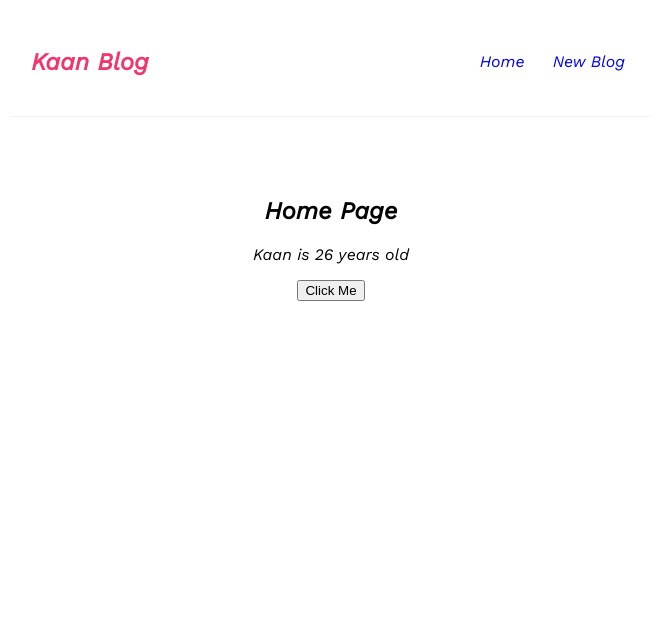
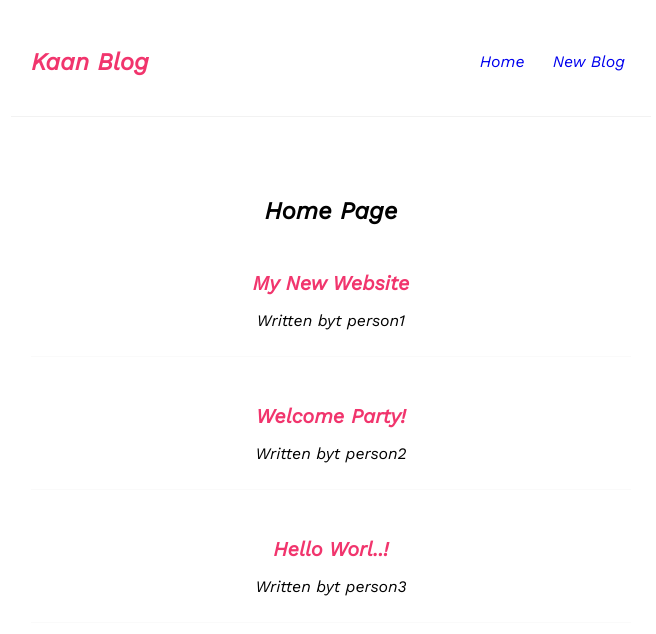
Before and after one commit to kaannbass/Hello-React, a React (Create React App) app: page / in a window 1280 px wide. Shown: the top 634 px of the page, without its empty margins (309-965 px from the left). Built offline with nearby package versions, Linux system fonts and the light colour scheme.

Commit message:
Props example

```diff
--- /dev/null
+++ b/src/BlogList.js
@@ -0,0 +1,17 @@
+const BlogList = (props) => {
+    const blogs = props.blogs;
+
+    console.log(props,blogs)
+  return (
+    <div className="blog-list">
+      {blogs.map((blog) => (
+        <div className="blog-preview" key={blog.id}>
+          <h2>{blog.title}</h2>
+          <p>Written byt {blog.author}</p>
+        </div>
+      ))}
+    </div>
+  );
+};
+
+export default BlogList;
--- a/src/Home.js
+++ b/src/Home.js
@@ -1,19 +1,32 @@
 import { useState } from "react";
-
+import BlogList from "./BlogList";
 
 const Home = () => {
-   const [name,setName] = useState('Kaan');
-   const [age,setAge] = useState(26);
-   const handleClick = () =>{
-    setName('Test')
-    setAge('30')
-   }
+  const [blog, setblogs] = useState([
+    {
+      id: 1,
+      title: "My New Website",
+      body: "lorem ipsum ...",
+      author: "person1",
+    },
+    {
+      id: 2,
+      title: "Welcome Party!",
+      body: "lorem ipsum ...",
+      author: "person2",
+    },
+    {
+      id: 3,
+      title: "Hello Worl..!",
+      body: "lorem ipsum ...",
+      author: "person3",
+    },
+  ]);
 
   return (
     <div className="Home">
       <h2>Home Page</h2>
-      <p>{name} is {age} years old</p>
-      <button onClick={handleClick}>Click Me</button>
+      <BlogList blogs={blog}></BlogList>
     </div>
   );
 };
--- a/src/index.css
+++ b/src/index.css
@@ -36,3 +36,18 @@ body {
   margin: 40px auto;
   padding: 20px;
 }
+
+.blog-preview{
+  padding: 10px 16px;
+  margin: 20px 0;
+  border-bottom: 1px solid #fafafa;
+}
+.blog-preview:hover{
+  box-shadow: 1px 3px 5px -1px rgba(92,92,92,0.63);
+  cursor: default;
+}
+.blog-preview h2{
+  font-size: 20px;
+  color: #f1356d;
+  margin-bottom: 8px;
+}
```
